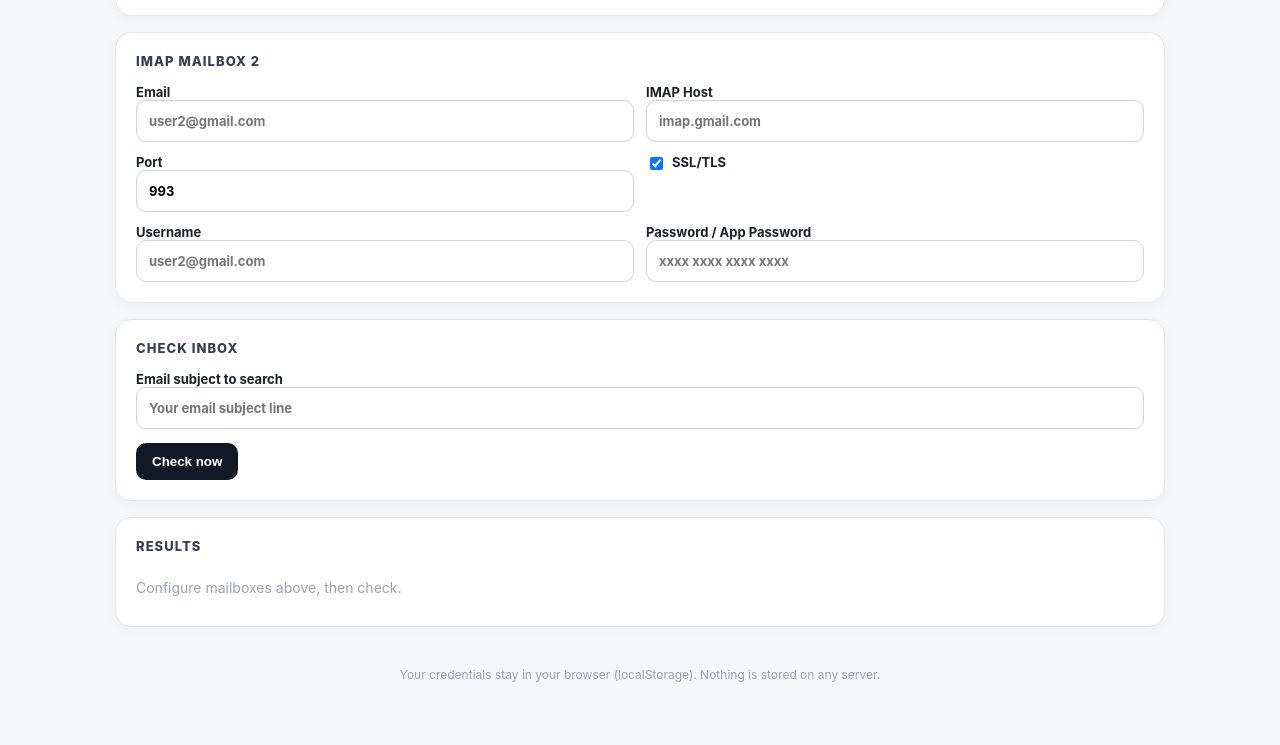
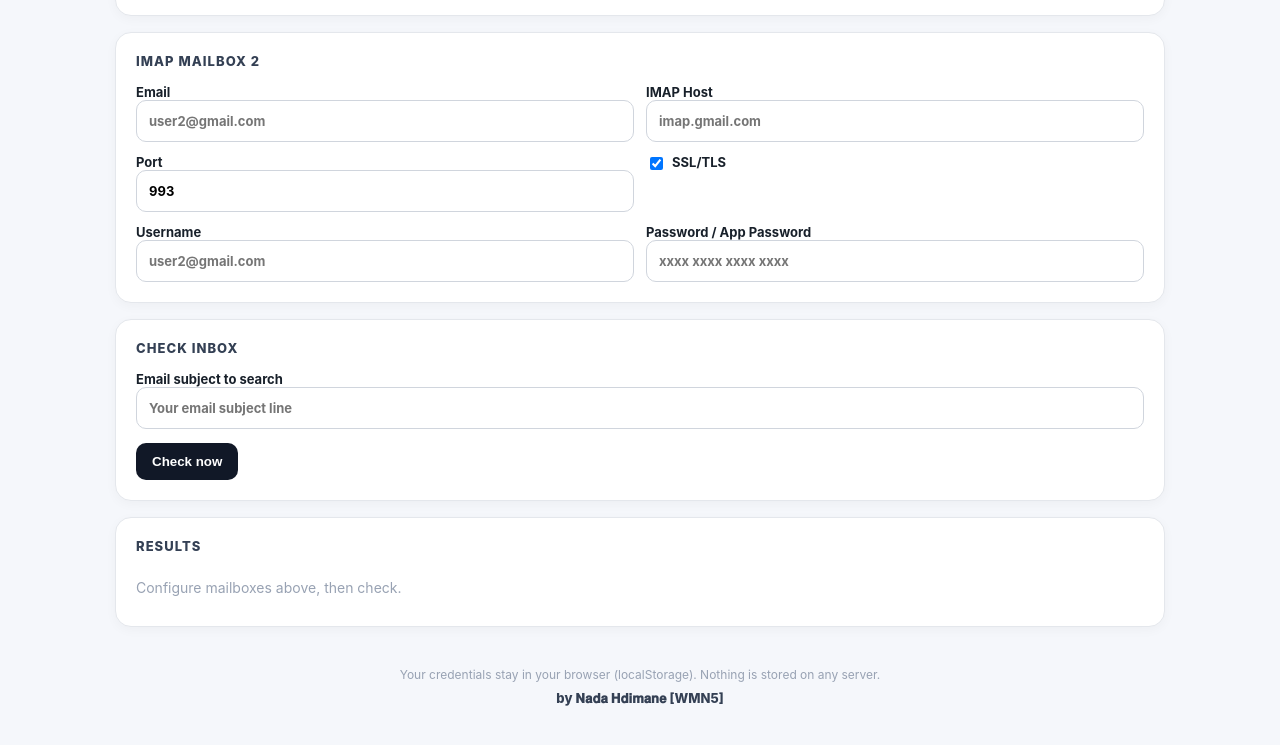
Before and after one commit to rdavisesther/checkboittestnada, a website: page public/index.html in a window 1280 px wide. Shown: the part 411-1156 px from the top of the page. Drawn offline with Linux system fonts and the light colour scheme.

Commit message:
add credit: Nada Hdimane [WMN5]

```diff
--- a/public/index.html
+++ b/public/index.html
@@ -84,6 +84,7 @@
 
     <footer>
       Your credentials stay in your browser (localStorage). Nothing is stored on any server.
+      <div class="credit">by 𝐍𝐚𝐝𝐚 𝐇𝐝𝐢𝐦𝐚𝐧𝐞 [WMN5]</div>
     </footer>
   </main>
   <script src="/app.js"></script>
```
Also changed, not shown: public/style.css (+1 -1 lines).
